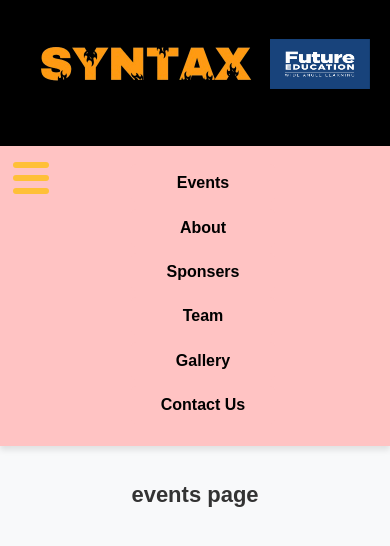
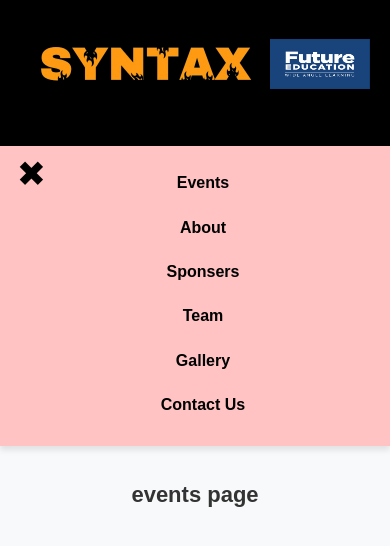
Before and after one commit to SoumyaOk4-4/Syntax-FIEM, a React (Create React App) app: page / in a window 390 px wide. Both pictures are taken after a click on the element 30 px from the left and 178 px from the top of the page. Shown: the top 546 px of the page. Built offline with nearby package versions, Linux system fonts and the light colour scheme.

Commit message:
hamburger cross added

```diff
--- a/src/App.css
+++ b/src/App.css
@@ -192,6 +192,15 @@ nav {
   z-index: 1000;
 }
 
+.cross {
+  position: absolute;
+  top: -0.5rem;
+  left: 0.25rem;
+  color: black;
+  font-size: 35px;
+  display: block;
+}
+
 nav .title {
   font-size: 1.5rem;
   margin: 1rem;
@@ -246,9 +255,8 @@ nav .menu span {
   .navbar {
     flex-direction: column;
     align-items: center;
-
+    padding: 0;
   }
-
 
   .navbar a {
     display: block;
@@ -270,10 +278,15 @@ nav .menu span {
     font-size: 16px;
   }
 }
+
 /* Mobile Navigation */
 @media (max-width: 480px) {
   nav .menu {
     display: flex;
+  }
+
+  nav ul.open span{
+    display: none;
   }
 
   nav {
@@ -290,12 +303,12 @@ nav .menu span {
 
   nav ul.open {
     display: flex;
+    padding: 15px;
   }
 
   nav ul li {
     width: 100%;
     text-align: center;
-
   }
 
   nav ul li a {
--- a/src/App.jsx
+++ b/src/App.jsx
@@ -3,7 +3,7 @@ import "./App.css";
 import mainlogo from "./images/logos/mainlogo.png";
 import futureblue from "./images/logos/future-blue.png";
 import { BrowserRouter as Router, Routes, Route, Link } from "react-router-dom";
-import React, { useState, useEffect } from "react";
+import React, { useState, useEffect, use } from "react";
 
 //components
 import Events from "./components/Events";
@@ -18,11 +18,19 @@ function Navbar() {
 
   return (
     <nav className="navbar">
+
       <div className="menu" onClick={() => setMenuOpen(!menuOpen)}>
-        <span></span>
-        <span></span>
-        <span></span>
+        {!menuOpen ? (
+          <>
+            <span></span>
+            <span></span>
+            <span></span>
+          </>
+        ) : (
+          <div className="cross">✖</div>
+        )}
       </div>
+
       <ul className={menuOpen ? "open" : ""} id="nav-links">
         <li>
           <Link to="/" className="nav-btn home-btn">
```
